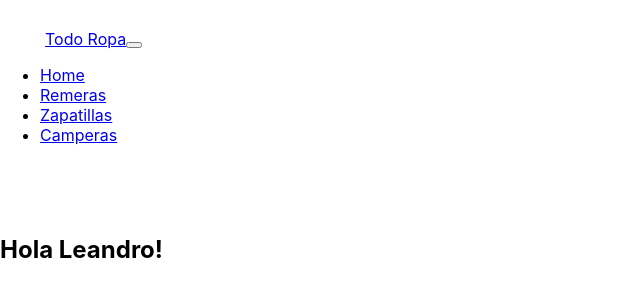
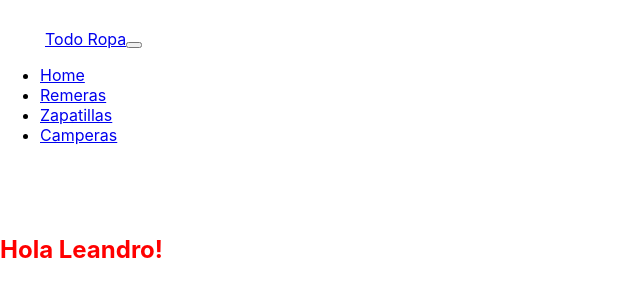
Before and after one commit to LeanApa/CoderReact, a React (Create React App) app: page / in a window 1280 px wide. Shown: the top 300 px of the page, without its empty margins (0-640 px from the left). Built offline with nearby package versions, Linux system fonts and the light colour scheme; the HTML template or start-up script is replaced by a standard one.

Commit message:
Añado estilo de linea a itemListContainer

```diff
--- a/src/components/ItemListContainer.js
+++ b/src/components/ItemListContainer.js
@@ -1,9 +1,7 @@
-
-
 const ItemListContainer = ({greeting}) => {
   return (
     <div>
-        <h2>{greeting}</h2>
+        <h2 style={{color: "red"}}>{greeting}</h2>
     </div>
   )
 }
```
